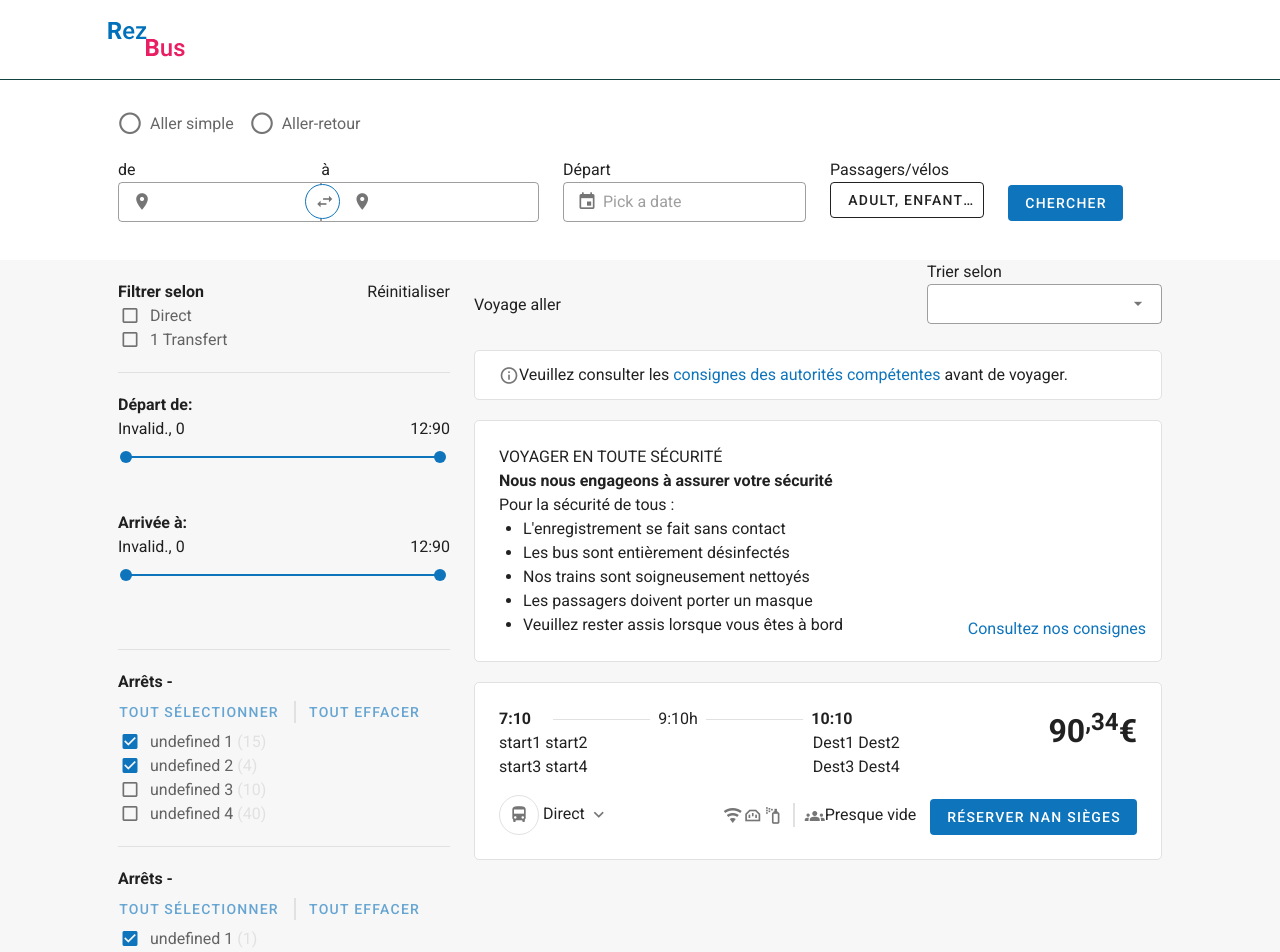
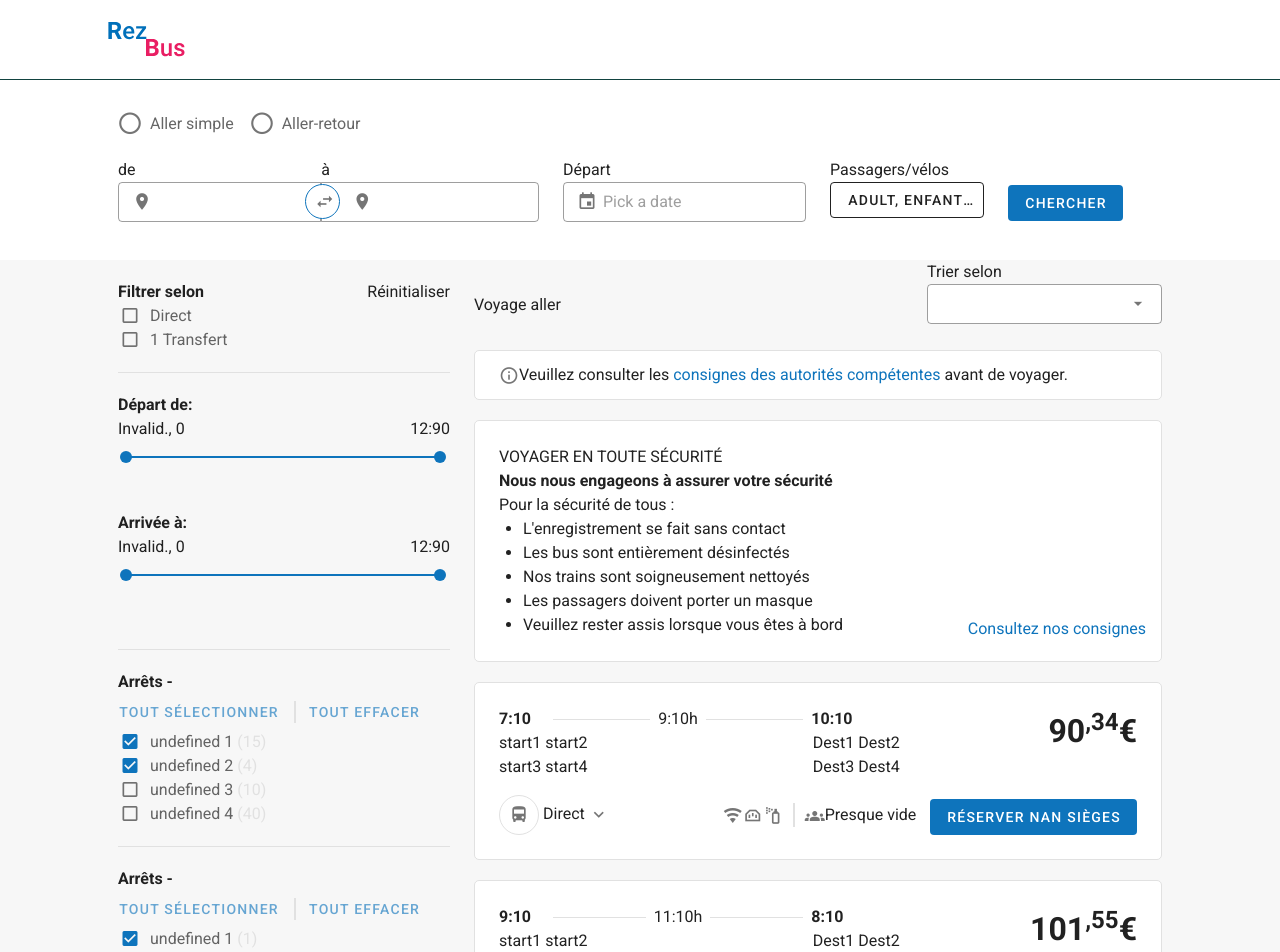
Before and after one commit to whoismuktar/rez-bus, a Vue app: page /search-trip in a window 1280 px wide. Shown: the top 952 px of the page. Built offline with nearby package versions, Linux system fonts and the light colour scheme.

Commit message:
ex with more data; update var

```diff
--- a/src/views/searchTrip.vue
+++ b/src/views/searchTrip.vue
@@ -439,7 +439,7 @@
                         {{ station.start }}
                       </b>
                       <div class="time-separator">
-                        <span>9:10h</span>
+                        <span>{{ station.duration }}</span>
                       </div>
                       <b class="searchResult-tab-end ml-2">
                         {{ station.end }}
@@ -553,6 +553,17 @@ export default {
           isUtilityActive: true,
           emptyStatus: false,
           fare: 90.34,
+        },
+        {
+          start: "9:10",
+          duration: "11:10h",
+          end: "8:10",
+          startStops: ["start1", "start2", "start3", "start4"],
+          endStops: ["Dest1", "Dest2", "Dest3", "Dest4"],
+          tripType: "transfer",
+          isUtilityActive: true,
+          emptyStatus: false,
+          fare: 101.55,
         },
       ],
       searchResult: {},
```
